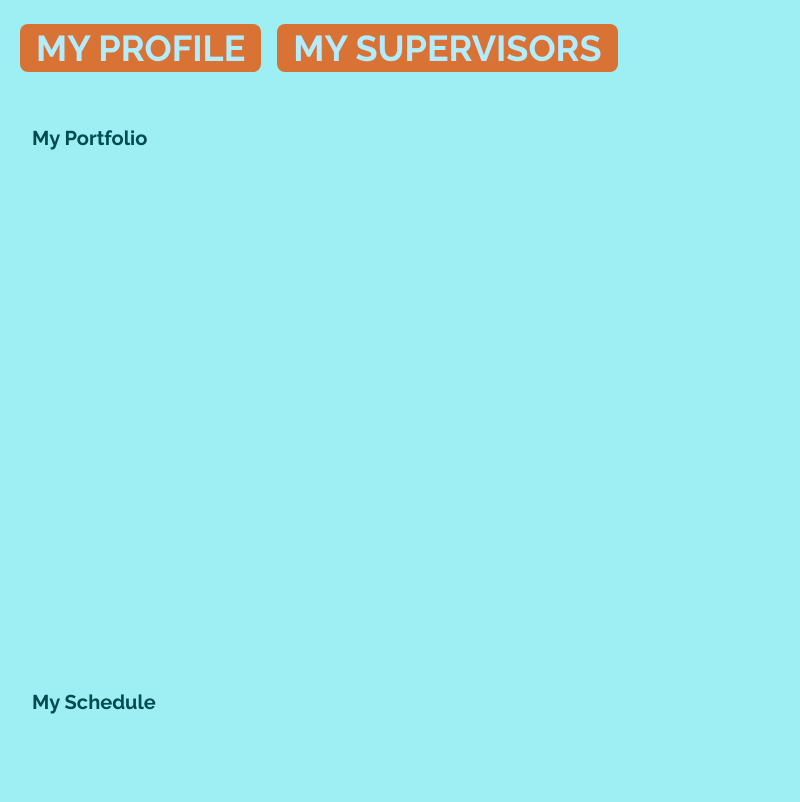
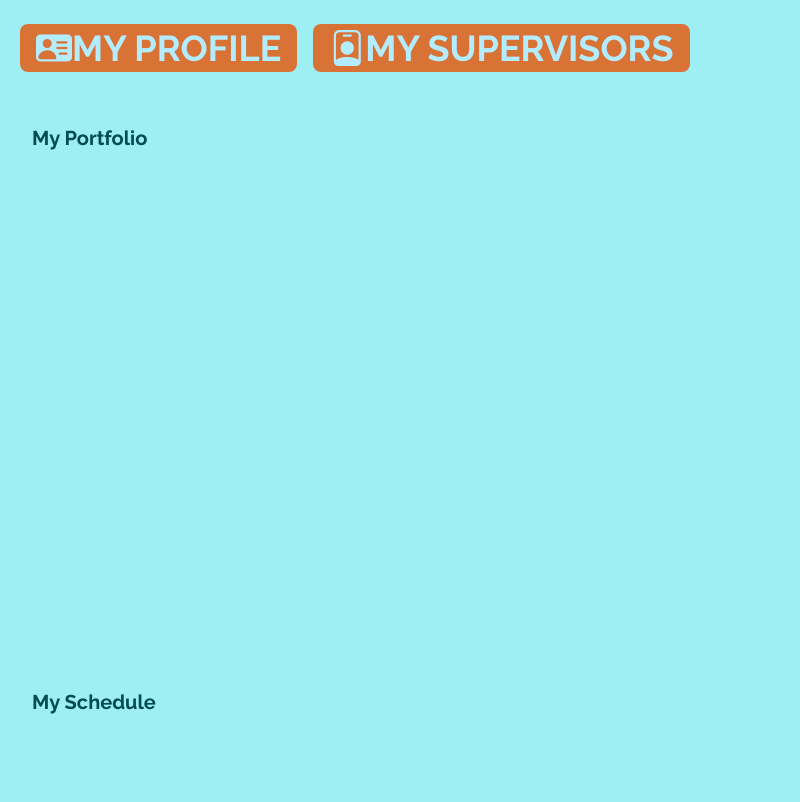
Before and after one commit to Sthirunavukkarasu7450/SoftwareDevelopment2009-901, an Electron app: page pages/studentPage.html in a window 800 px wide. Shown: the part 60-862 px from the top of the page. Drawn offline with nearby package versions, Linux system fonts and the light colour scheme; files that its build step writes are made by us from their sources.

Commit message:
changed supervisor modal icon

```diff
--- a/pages/studentPage.html
+++ b/pages/studentPage.html
@@ -4,6 +4,7 @@
     <meta charset="UTF-8" />
     <title>Student | Classy</title>
     <meta http-equiv="Content-Security-Policy" content="script-src 'self' 'unsafe-inline';" />
+    <link rel="stylesheet" href="https://cdn.jsdelivr.net/npm/bootstrap-icons@1.10.3/font/bootstrap-icons.css">
     <link href="../dist/output.css" rel="stylesheet" />
   </head>
   <body class="font-Raleway">
@@ -26,7 +27,7 @@
         My Profile
       </label>
       <label for="studentSupervisorModal" class="btn border-none bg-secondary align-middle text-4xl">
-        <i class="bi bi-person-vcard-fill"></i>
+        <i class="bi bi-person-badge"></i>
         My Supervisors
       </label>
     </div>
```
